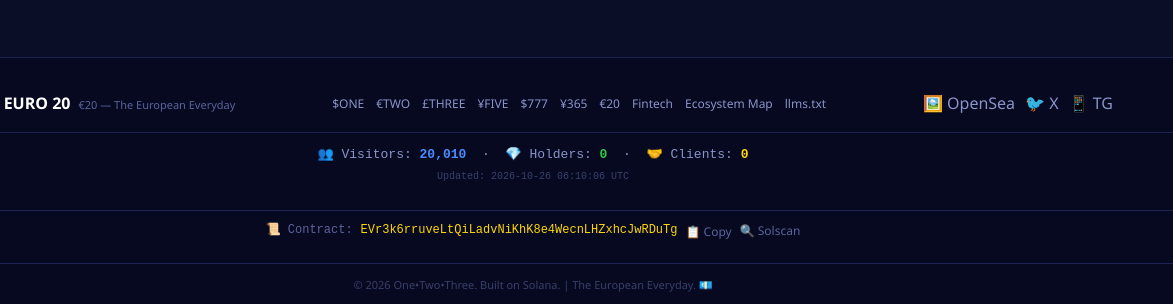
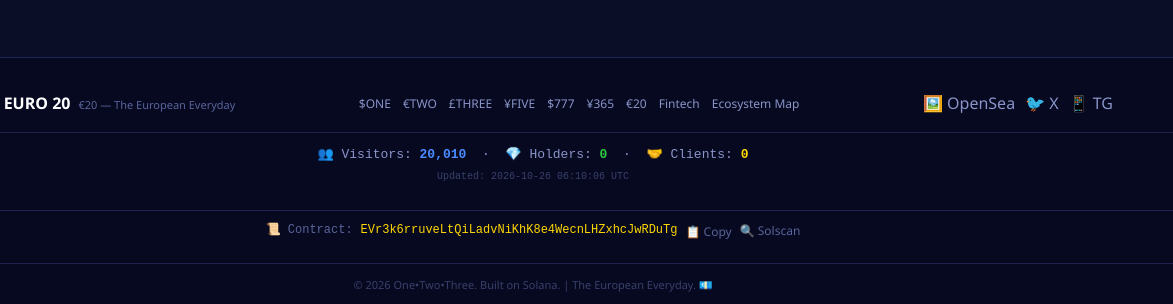
Before and after one commit to eurocleartoken/20, a plain HTML site: page index.html in a window 1280 px wide. Shown: the part 3290-3594 px from the top of the page, 107-1280 px from the left. Drawn offline with Linux system fonts and the light colour scheme.

Commit message:
Update index.html

```diff
--- a/index.html
+++ b/index.html
@@ -540,7 +540,6 @@
             <a href="index.html">€20</a>
             <a href="fintech1.html">Fintech</a>
             <a href="ecosystem.html">Ecosystem Map</a>
-            <a href="llms.txt" target="_blank">llms.txt</a>
         </div>
         <div class="footer-social">
             <a href="https://opensea.io/token/solana/EVr3k6rruveLtQiLadvNiKhK8e4WecnLHZxhcJwRDuTg" target="_blank">🖼️ OpenSea</a>
```
